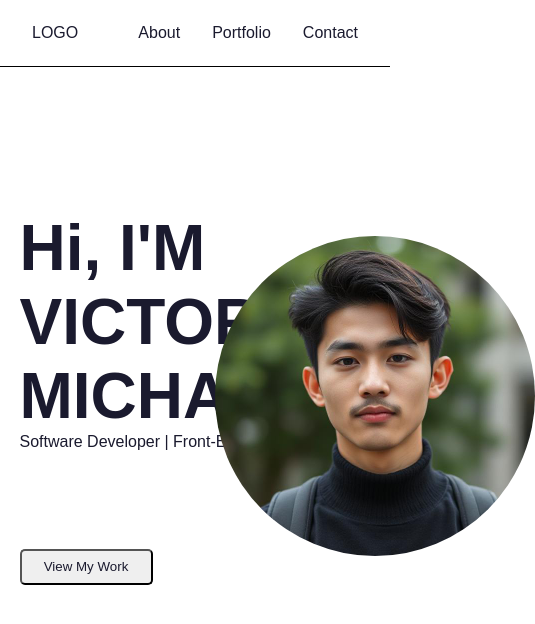
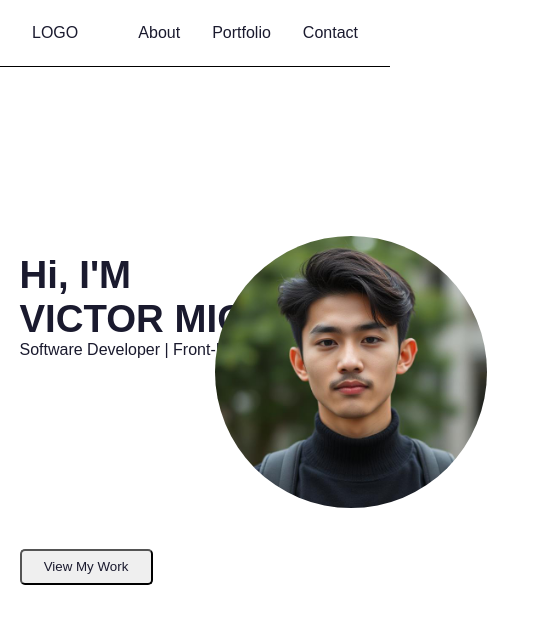
Before and after one commit to victor-isMe/latihan_HTML_CSS, a plain HTML site: page index.html in a window 390 px wide. Shown: the whole page, 535 px wide, since content can reach past the window. Drawn offline with Linux system fonts and the light colour scheme.

Commit message:
Add media query in max-width: 768px for hero page dinamically

```diff
--- a/index.html
+++ b/index.html
@@ -74,6 +74,21 @@
             top: 28%;
             left: 55%;
         }
+
+        @media (max-width: 768px) {
+            .welcomeMessage {
+                font-size:0.6em;
+                top: 30%;
+            }
+            .welcomeMessage p {
+                font-size: 1rem;
+            }
+            .photo{
+                width: 17em;
+                height:17em;
+                left: 55%;
+            }
+        }
     </style>
 </head>
 <body>
```
